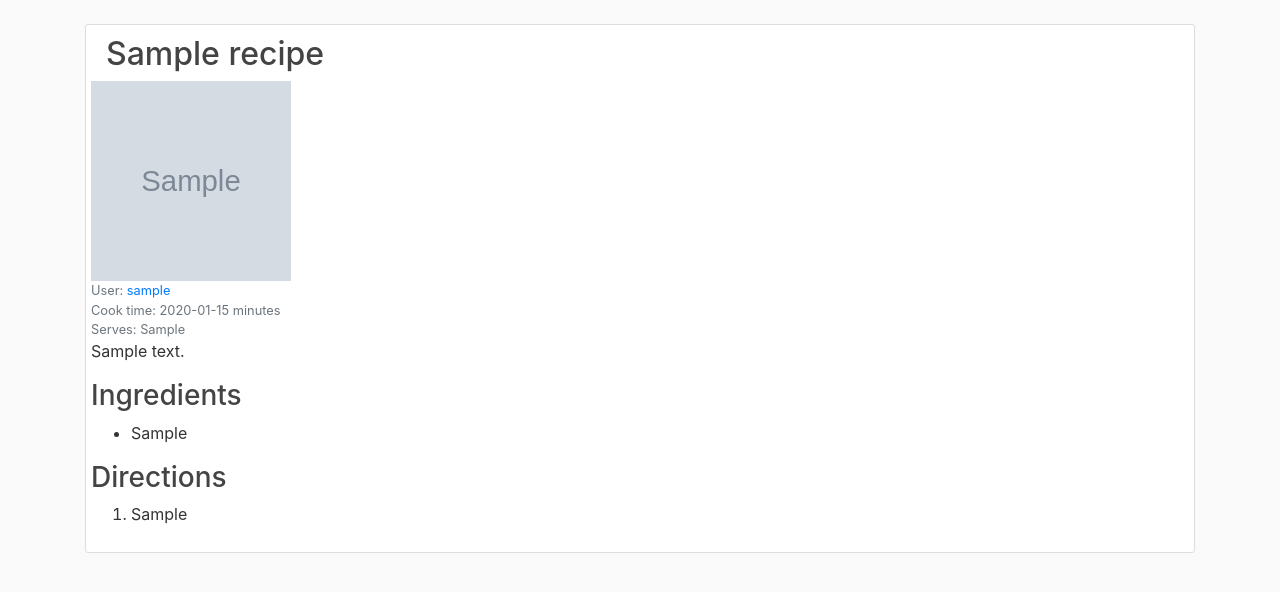
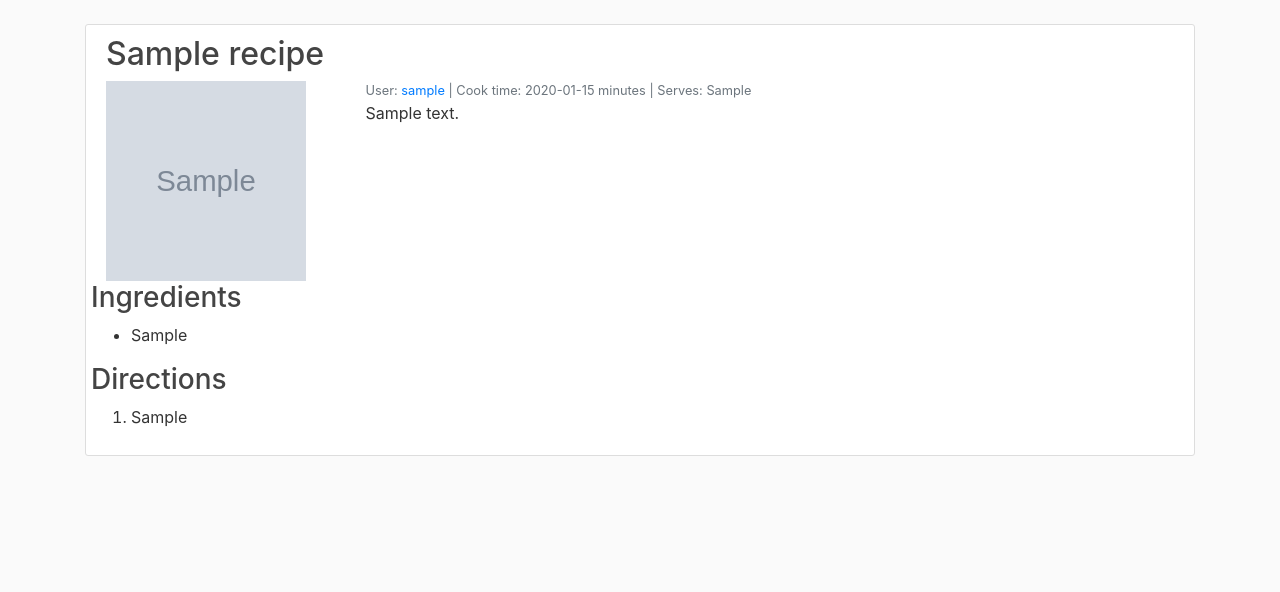
Before and after one commit to Hall-Erik/recipe_box, a Flask app: page /recipe/1 in a window 1280 px wide. Shown: the part 56-648 px from the top of the page. Run offline with Flask 2, Linux system fonts and the light colour scheme; tables that the repository leaves empty hold one stand-in row (values such as "Sample post"); grey boxes marked "Sample" are stand-in pictures; some libraries are stand-ins or nearby versions.

Commit message:
ui changes.

```diff
--- a/recipebox/templates/recipes/recipe.html
+++ b/recipebox/templates/recipes/recipe.html
@@ -7,29 +7,24 @@
 			</div>
 			{% if recipe.author == current_user %}
 			<div class="ml-3">
-				<a class="btn btn-info" href="{{ url_for('recipes.edit_recipe', recipe_id=recipe.id) }}">Edit</a>
-				<button class="btn btn-danger" data-toggle="modal" data-target="#deleteModal">Delete</button>
+				<a class="btn btn-outline-info" href="{{ url_for('recipes.edit_recipe', recipe_id=recipe.id) }}">Edit</a>
+				<button class="btn btn-outline-danger" data-toggle="modal" data-target="#deleteModal">Delete</button>
 			</div>
 			{% endif %}
 		</div>
 		<div class="row">
+			<div class="col-3">
 				<img style="width: 200px; height: 200px;" src="{{ recipe.get_image_url() }}" />
 			</div>
+			<div class="col-9">
 				<div class="row">
-			<small class="text-muted">User: <a href="{{ url_for('users.user_recipes', user_id=recipe.author.id) }}">{{ recipe.author.username }}</a></small>
-		</div>
-		<div class="row">
-			<small class="text-muted">
-				Cook time: {% if recipe.cook_time %}{{ recipe.cook_time }}{% else %}?{% endif %} minutes
-			</small>
-		</div>
-		<div class="row">
-			<small class="text-muted">
-				Serves: {% if recipe.servings %}{{ recipe.servings }}{% else %}?{% endif%}
+					<small class="text-muted">User: <a href="{{ url_for('users.user_recipes', user_id=recipe.author.id) }}">{{ recipe.author.username }}</a> | Cook time: {% if recipe.cook_time %}{{ recipe.cook_time }}{% else %}?{% endif %} minutes | Serves: {% if recipe.servings %}{{ recipe.servings }}{% else %}?{% endif%}
 					</small>
 				</div>
 				<div class="row">
 					<p>{{ recipe.description }}</p>
+				</div>
+			</div>
 		</div>
 		{% if recipe.ingredients %}
 			<div class="row">
@@ -70,7 +65,7 @@
           </button>
         </div>
         <div class="modal-footer">
-          <button type="button" class="btn btn-secondary" data-dismiss="modal">Close</button>
+          <button type="button" class="btn btn-secondary" data-dismiss="modal">Cancel</button>
           <form action="{{ url_for('recipes.delete_recipe', recipe_id=recipe.id) }}" method="POST">
             <input class="btn btn-danger" type="submit" value="Delete">
           </form>
```
Lines whose indentation alone changed are shown as unchanged.
